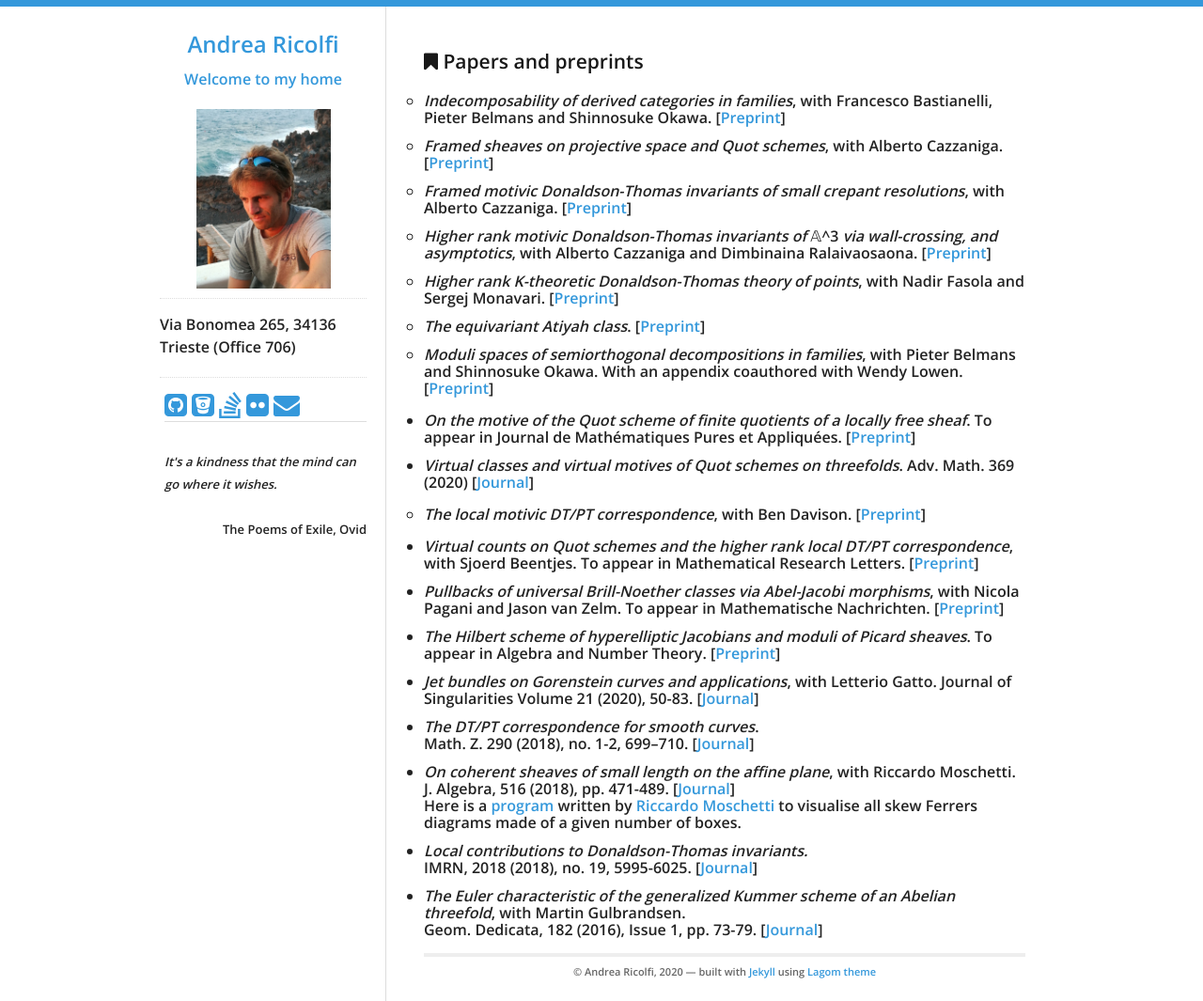
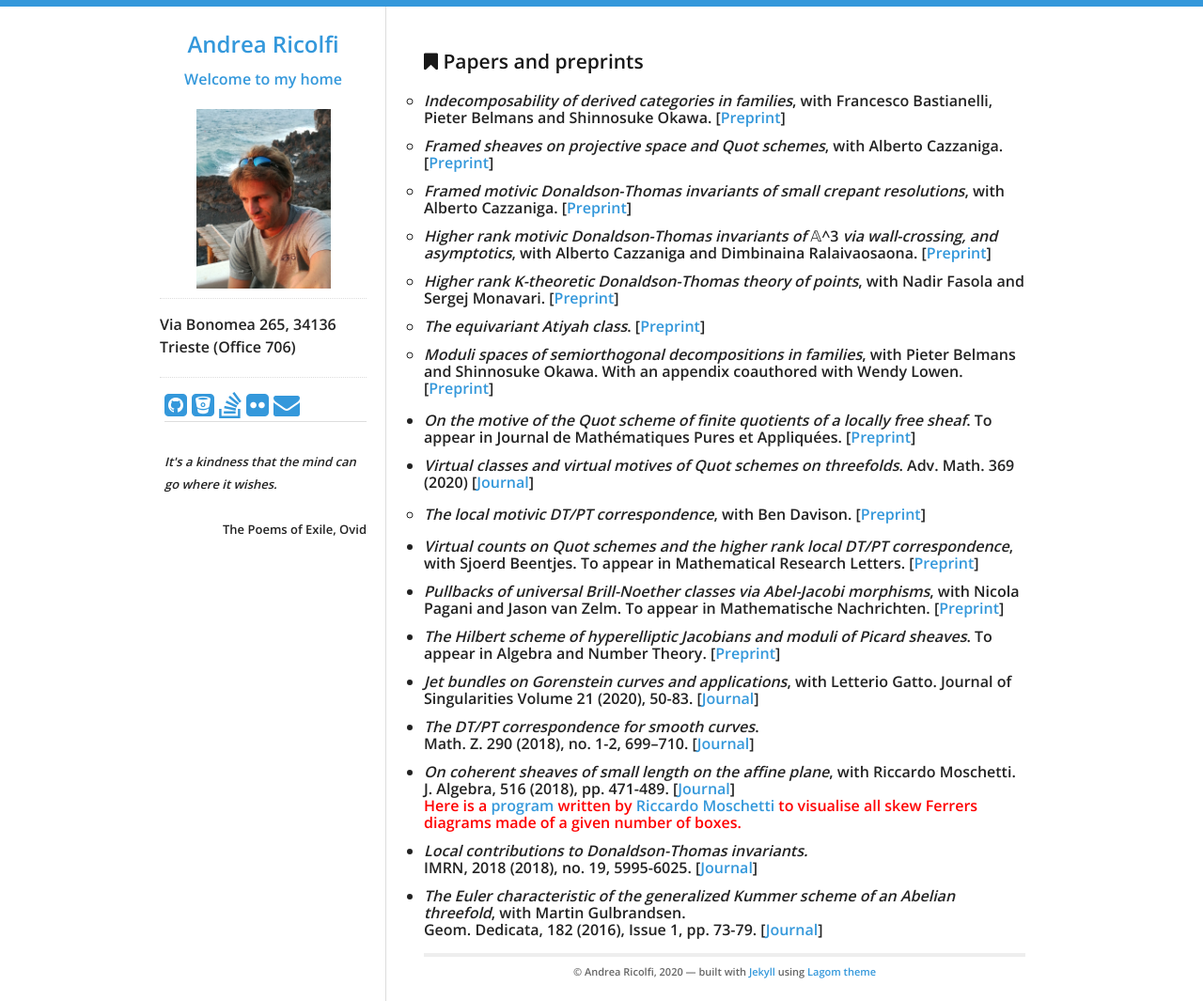
Before and after one commit to atricolfi/atricolfi.github.io, a Jekyll site: the page built from Papers.html, in a window 1280 px wide. Shown: the whole page at 94% size. Built offline with Jekyll 4.4.1, drawn with Linux system fonts in a browser that asks for light colours.

Commit message:
Update Papers.html

```diff
--- a/Papers.html
+++ b/Papers.html
@@ -34,7 +34,8 @@
 Math. Z. 290 (2018), no. 1-2, 699–710. [<a href="https://link.springer.com/article/10.1007/s00209-017-2037-2?wt_mc=Internal.Event.1.SEM.ArticleAuthorOnlineFirst">Journal</a>]</li>
 <li><em>On coherent sheaves of small length on the affine plane</em>, with Riccardo Moschetti. <br>
 J. Algebra, 516 (2018), pp. 471-489. [<a href="https://www.sciencedirect.com/science/article/pii/S0021869318305477?via%3Dihub">Journal</a>] <br>
-Here is a <a href="moduli.html">program</a> written by <a href="https://sites.google.com/site/moschettiriccardo/">Riccardo Moschetti</a> to visualise all skew Ferrers diagrams made of a given number of boxes.</li>
+<font size="3" color="#ff0000">Here is a <a href="moduli.html">program</a> written by <a href="https://sites.google.com/site/moschettiriccardo/">Riccardo Moschetti</a>
+  to visualise all skew Ferrers diagrams made of a given number of boxes.</font></li>
 
 <li><em>Local contributions to Donaldson-Thomas invariants.</em> <br>
  IMRN, 2018 (2018), no. 19, 5995-6025. [<a href="https://academic.oup.com/imrn/article-abstract/doi/10.1093/imrn/rnx046/3072970/Local-Contributions-to-Donaldson-Thomas-Invariants?redirectedFrom=fulltext">Journal</a>]</li>
```
